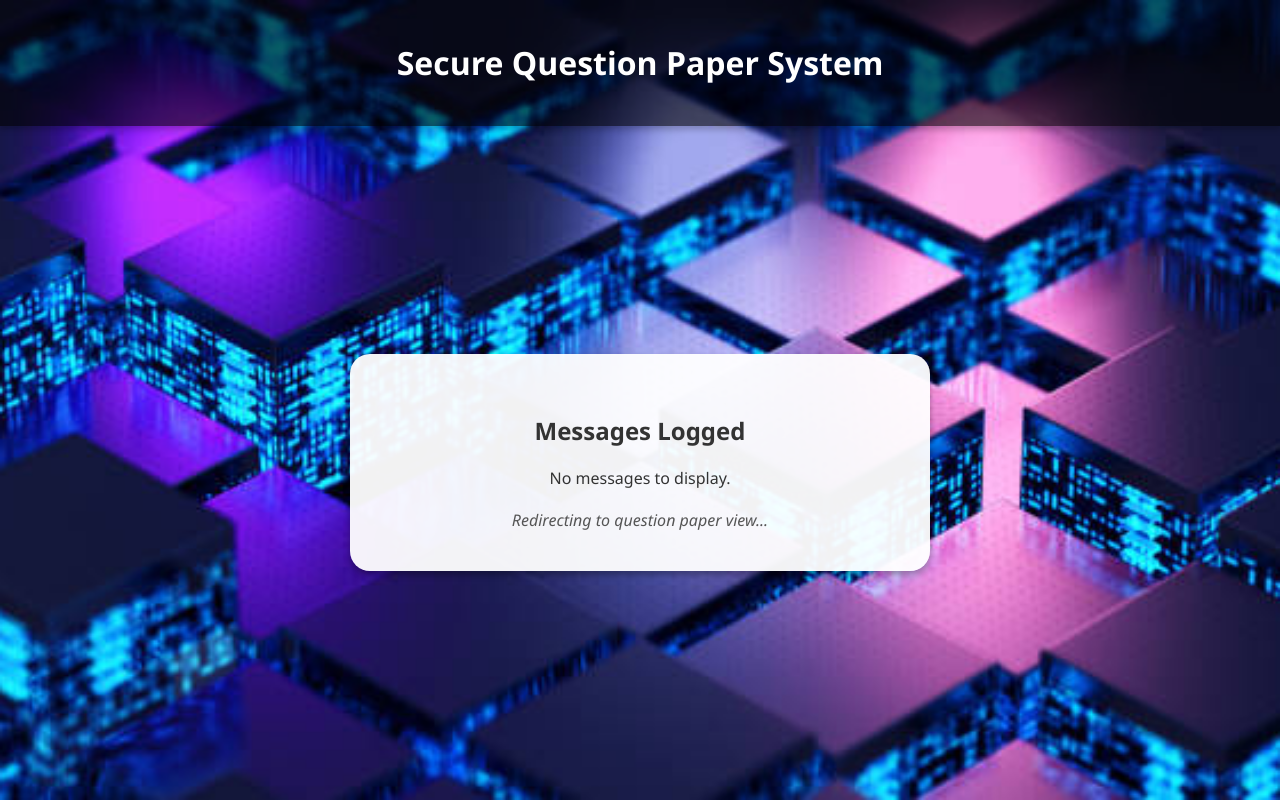
After one commit to Sharafudheenkamar/sfsblockchain, a Django app: page /ex_show_alert_and_redirect/ in a window 1280 px wide. The commit adds this page. Run offline with Django 5.2, Linux system fonts and the light colour scheme.

Commit message:
15_04_2025

```diff
--- a/myapp/models.py
+++ b/myapp/models.py
@@ -35,7 +35,7 @@ class QuestionPaper(models.Model):
     blockchain_hash = models.CharField(max_length=256,null=True,blank=True)
     publishDate=models.CharField(max_length=100,null=True,blank=True)
     publishTime=models.CharField(max_length=100,null=True,blank=True)  # Blockchain hash of the file
-    PublishDateTime = models.DateTimeField(null=True,blank=True)
+    # PublishDateTime = models.DateTimeField(null=True,blank=True)
     status = models.CharField(max_length=10, default='Active')
 
 class QuestionPaperCode(models.Model):
--- a/myapp/urls.py
+++ b/myapp/urls.py
@@ -26,11 +26,15 @@ urlpatterns = [
     path('update_question_paper/<int:id>', UpdateQuestionPaperView.as_view(), name='update_question_paper'),
     path('delete_question_paper/<int:id>', DeleteQuestionPaperView.as_view(), name='delete_question_paper'),
     path('download_question_paper/<str:hash>', DownloadQuestionPaperView.as_view(), name='download_question_paper'),
+    path('exdownload_question_paper/<str:hash>', ExDownloadQuestionPaperView.as_view(), name='exdownload_question_paper'),
+    path('ex_show_alert_and_redirect/', ex_show_alert_and_redirect.as_view(), name='ex_show_alert_and_redirect'),
 
 
     path('verify-code/<int:qpid>/', ExaminerCodeVerificationView.as_view(), name='verify_examiner_code'),
     path('download/<str:hash>/', DownloadQuestionPaperView.as_view(), name='download_question'),
+    path('api/active-question-papers/', ActiveQuestionPaperAPIView.as_view(), name='active-question-papers'),
 
+    path('api-question-paper-access/<int:qpid>/', QuestionPaperAccessAPIView.as_view(), name='question_paper_access'),
 
 
 
--- a/myapp/views.py
+++ b/myapp/views.py
@@ -1,6 +1,7 @@
 from datetime import datetime
 from django.http import HttpResponse
 from django.shortcuts import redirect, render
+from django.urls import reverse
 from django.views import View
 from .models import *
 
@@ -267,6 +268,35 @@ class AddQuestionPaperView(View):
 
 
         return HttpResponse('''<script>alert("Question Paper Added to Blockchain");window.location="/view_question_paper"</script>''')
+# views.py
+from rest_framework.views import APIView
+from rest_framework.response import Response
+from rest_framework import status
+from .models import QuestionPaper, BlockData
+from .serializers import QuestionPaperSerializer
+
+class ActiveQuestionPaperAPIView(APIView):
+    """
+    API to return all active question papers.
+    """
+
+    def get(self, request):
+        active_questions = []
+
+        for qp in QuestionPaper.objects.all():
+            try:
+                block = BlockData.objects.get(current_hash=qp.blockchain_hash)
+                block_data = block.data
+
+                if block_data.get('status') == 'Active':
+                    active_questions.append(qp)
+            except BlockData.DoesNotExist:
+                continue
+
+        serializer = QuestionPaperSerializer(active_questions, many=True)
+        return Response(serializer.data, status=status.HTTP_200_OK)
+
+
 # View Question Paper
 class ViewQuestionPaperView(View):
     def get(self, request):
@@ -318,6 +348,7 @@ class UpdateQuestionPaperView(View):
         pdf = request.FILES.get('pdf')
         publishDate = request.POST.get('publishDate')
         publishTime = request.POST.get('publishTime')
+        print(publishTime)
 
 
 
@@ -364,7 +395,7 @@ class UpdateQuestionPaperView(View):
         qp.Question = question
         qp.blockchain_hash = new_current_hash
         qp.publishDate=publishDate
-        qp.publishTIme=publishTime
+        qp.publishTime=publishTime
         qp.save()
 
         return HttpResponse('''<script>alert("Question Paper Updated in Blockchain");window.location="/view_question_paper"</script>''')
@@ -416,10 +447,40 @@ class DownloadQuestionPaperView(View):
 
             response = HttpResponse(file_content, content_type='application/pdf')
             response['Content-Disposition'] = 'attachment; filename="question_paper.pdf"'
+            print(response)
             return response
 
         except BlockData.DoesNotExist:
             return HttpResponse("File not found in Blockchain")
+
+from django.http import HttpResponse
+import base64
+class ExDownloadQuestionPaperView(View):
+    def get(self, request, hash):
+        import base64
+        import json
+        from django.http import HttpResponse
+        from django.shortcuts import get_object_or_404
+
+        # Search in BlockData Table
+        try:
+            block = BlockData.objects.get(current_hash=hash)
+            block_data = block.data
+            file_data = block_data.get('file_data')
+
+            if not file_data:
+                return HttpResponse("File data missing in Blockchain")
+
+            file_content = base64.b64decode(file_data)
+
+            response = HttpResponse(file_content, content_type='application/pdf')
+            response['Content-Disposition'] = 'attachment; filename="question_paper.pdf"'
+            print(response)
+            return response
+
+        except BlockData.DoesNotExist:
+            return HttpResponse("File not found in Blockchain")
+
 
 from django.views import View
 from django.shortcuts import render, get_object_or_404, redirect
@@ -429,6 +490,9 @@ import base64
 from django.utils import timezone
 import pytz
 from django.utils.timezone import localtime
+from datetime import datetime
+from django.utils.timezone import make_aware
+
 
 
 class ExaminerCodeVerificationView(View):
@@ -442,6 +506,7 @@ class ExaminerCodeVerificationView(View):
         log_msgs = []
         valid_count = 0
         attempted_examiners = []
+        print(log_msgs)
 
         for i in range(1, 4):
             code = request.POST.get(f'code{i}')
@@ -462,11 +527,18 @@ class ExaminerCodeVerificationView(View):
 
                 if matching_code:
                     valid_count += 1
-                    if timezone.now() < question_paper.PublishDateTime:
+                    # Inside your view
+                    publish_str = f"{question_paper.publishDate} {question_paper.publishTime}"
+                    try:
+                        publish_datetime = make_aware(datetime.strptime(publish_str, "%Y-%m-%d %H:%M:%S"))
+                    except ValueError:
+                        publish_datetime = None
+
+                    if publish_datetime and timezone.now() < publish_datetime:
                         log_msgs.append(
                             f"Early access attempt by Examiner '{examiner_name}' (ID: {matching_code.ExaminerID.id})"
                         )
-                    else:
+                else:
                         log_msgs.append(f"Wrong code '{code}' entered by Examiner: {examiner_name}")
         print(valid_count)
         if valid_count < 3:
@@ -487,10 +559,27 @@ class ExaminerCodeVerificationView(View):
         # Print them
         print("Local Date:", local_date)
         print("Local Time:", local_time)
+        publish_date=question_paper.publishDate
+        publish_time=question_paper.publishTime
+        print(publish_date,publish_time)
+        try:
+            publish_date = datetime.strptime(question_paper.publishDate, "%Y-%m-%d").date()
+            publish_time = datetime.strptime(question_paper.publishTime, "%H:%M").time()
+        except (ValueError, TypeError):
+            publish_date = None
+            publish_time = None
+
+        print(publish_date,publish_time)
+        local_datetime = datetime.combine(local_date, local_time)
+        publish_datetime = datetime.combine(publish_date, publish_time)
+
+        # Now safely compare
+        if valid_count == 3 and publish_datetime <= local_datetime:
+            print("Valid access after publish date and time")
+            print("Valid access after publish date and time")
 
 
 
-        if valid_count == 3 and local_time >= question_paper.publishTime and local_date >= question_paper.publishDate:
             print("wwwwwwwwwwwwwww#")
             log_msgs.append(
                 f"Successful Question Paper Download by Examiners: {', '.join(attempted_examiners)} for QuestionPaperID: {qpid}"
@@ -501,11 +590,90 @@ class ExaminerCodeVerificationView(View):
                 Log.objects.create(LOGINID=c, LogMessage=msg)
 
             print("hhhhhh")
-            return redirect('download_question_paper', hash=question_paper.blockchain_hash)
+            # return redirect('exdownload_question_paper', hash=question_paper.blockchain_hash)
+            return render(request, 'trigger_download_and_redirect.html', {
+        'download_url': reverse('exdownload_question_paper', kwargs={'hash': question_paper.blockchain_hash}),
+        'redirect_url': reverse('ex_view_question_paper')  # <- change to your actual redirect view name
+    })
+        else:
+            log_msgs.append(
+                f"All codes correct but early access attempt by Examiners: {', '.join(attempted_examiners)} for QuestionPaperID: {qpid}"
+            )
 
         for msg in log_msgs:
             c=LoginTable.objects.get(id=request.session['userid'])
             print(c)
             Log.objects.create(LOGINID=c, LogMessage=msg)
 
-        return HttpResponse("Access Denied or Invalid Attempt")
+        request.session['log_alerts'] = log_msgs
+
+        return redirect('ex_show_alert_and_redirect')
+
+
+
+
+class ex_show_alert_and_redirect(View):
+    def get(self,request):
+        print("show alert and redirect")
+        messages = request.session.pop('log_alerts', [])
+        return render(request, 'show_alert_and_redirect.html', {'messages': messages})
+
+
+
+import base64
+from django.http import FileResponse, Http404
+from django.utils.timezone import make_aware, localtime
+from datetime import datetime, timedelta
+from rest_framework.views import APIView
+from rest_framework.response import Response
+from rest_framework import status
+from django.shortcuts import get_object_or_404
+from io import BytesIO
+from .models import QuestionPaper, BlockData
+
+class QuestionPaperAccessAPIView(APIView):
+    """
+    Allows access to a question paper only if the current time is X minutes after publish time.
+    Sends the file (decoded from base64) as a downloadable response.
+    """
+
+    def get(self, request, qpid):
+        question_paper = get_object_or_404(QuestionPaper, id=qpid)
+        allowed_delay_minutes = 5
+        current_local_datetime = localtime()
+
+        # Parse and localize the publish datetime
+        try:
+            publish_date = datetime.strptime(question_paper.publishDate, "%Y-%m-%d").date()
+            publish_time = datetime.strptime(question_paper.publishTime, "%H:%M").time()
+            publish_datetime_naive = datetime.combine(publish_date, publish_time)
+            publish_datetime = make_aware(publish_datetime_naive, timezone=current_local_datetime.tzinfo)
+        except (ValueError, TypeError):
+            return Response({"error": "Invalid publish date or time format."}, status=status.HTTP_400_BAD_REQUEST)
+
+        allowed_access_time = publish_datetime + timedelta(minutes=allowed_delay_minutes)
+
+        if current_local_datetime < allowed_access_time:
+            return Response({
+                "message": "Question paper cannot be downloaded yet.",
+                "wait_until": allowed_access_time.strftime("%Y-%m-%d %H:%M:%S"),
+                "current_time": current_local_datetime.strftime("%Y-%m-%d %H:%M:%S")
+            }, status=status.HTTP_403_FORBIDDEN)
+
+        # Fetch file data from BlockData
+        try:
+            block = BlockData.objects.get(current_hash=question_paper.blockchain_hash)
+            file_data_base64 = block.data.get('file_data')
+            filename = block.data.get('filename', f"question_{qpid}.pdf")
+
+            if not file_data_base64:
+                return Response({"error": "File data not found in block."}, status=status.HTTP_404_NOT_FOUND)
+
+            # Decode base64 and serve as file
+            file_bytes = base64.b64decode(file_data_base64)
+            file_stream = BytesIO(file_bytes)
+
+            return FileResponse(file_stream, as_attachment=True, filename=filename)
+
+        except BlockData.DoesNotExist:
+            return Response({"error": "Blockchain data not found for this question paper."}, status=status.HTTP_404_NOT_FOUND)
--- a/myproject/settings.py
+++ b/myproject/settings.py
@@ -38,7 +38,8 @@ INSTALLED_APPS = [
     'django.contrib.sessions',
     'django.contrib.messages',
     'django.contrib.staticfiles',
-    'myapp'
+    'myapp',
+    'rest_framework'
 ]
 
 MIDDLEWARE = [
--- a/templates/ex_view_question_paper.html
+++ b/templates/ex_view_question_paper.html
@@ -102,6 +102,7 @@
           <th>ID</th>
           <th>Question</th>
           <th>Published Date</th>
+          <th>Publish Time</th>
           <th>Download</th>
 
         </tr>
@@ -110,7 +111,8 @@
         <tr>
           <td>{{ q.id }}</td>
           <td>{{ q.Question }}</td>
-          <td>{{ q.PublishDateTime }}</td>
+          <td>{{ q.publishDate }}</td>
+          <td>{{ q.publishTime }}</td>
           <td><a class="btn" href="{% url 'verify_examiner_code' q.id %}">Download PDF</a></td>
 
 
--- /dev/null
+++ b/templates/show_alert_and_redirect.html
@@ -0,0 +1,91 @@
+{% load static %}
+<!DOCTYPE html>
+<html lang="en">
+<head>
+  <meta charset="UTF-8" />
+  <meta name="viewport" content="width=device-width, initial-scale=1.0"/>
+  <title>Logging Information</title>
+  <meta http-equiv="refresh" content="3;url={% url 'ex_view_question_paper' %}">
+  <style>
+    body {
+      margin: 0;
+      font-family: 'Segoe UI', Tahoma, Geneva, Verdana, sans-serif;
+      background-image: url('{% static "images/blockbg.jpg" %}');
+      background-size: cover;
+      background-position: center;
+      background-attachment: fixed;
+      color: #333;
+      display: flex;
+      flex-direction: column;
+      min-height: 100vh;
+    }
+
+    header {
+      background-color: rgba(0, 0, 0, 0.6);
+      color: white;
+      padding: 20px 0;
+      text-align: center;
+      box-shadow: 0 4px 6px rgba(0,0,0,0.2);
+    }
+
+    main {
+      flex: 1;
+      display: flex;
+      align-items: center;
+      justify-content: center;
+      padding: 40px 20px;
+    }
+
+    .message-container {
+      background: rgba(255, 255, 255, 0.95);
+      padding: 40px;
+      border-radius: 20px;
+      max-width: 500px;
+      width: 100%;
+      box-shadow: 0 4px 6px rgba(0,0,0,0.3);
+      text-align: center;
+    }
+
+    .message-container h2 {
+      margin-bottom: 20px;
+    }
+
+    .message {
+      background-color: #e7f3fe;
+      border-left: 4px solid #2196F3;
+      padding: 10px;
+      margin: 10px 0;
+      text-align: left;
+    }
+
+    .redirecting {
+      margin-top: 20px;
+      font-style: italic;
+      color: #555;
+    }
+  </style>
+</head>
+<body>
+
+<header>
+  <h1>Secure Question Paper System</h1>
+</header>
+
+<main>
+  <div class="message-container">
+    <h2>Messages Logged</h2>
+
+    {% if messages %}
+        {% for msg in messages %}
+            <div class="message">{{ msg }}</div>
+        {% endfor %}
+    {% else %}
+        <p>No messages to display.</p>
+    {% endif %}
+
+    <div class="redirecting">Redirecting to question paper view...</div>
+  </div>
+</main>
+
+</body>
+</html>
```
Also changed, not shown: myapp/serializers.py (added, +8 -0 lines), templates/trigger_download_and_redirect.html (added, +83 -0 lines).
